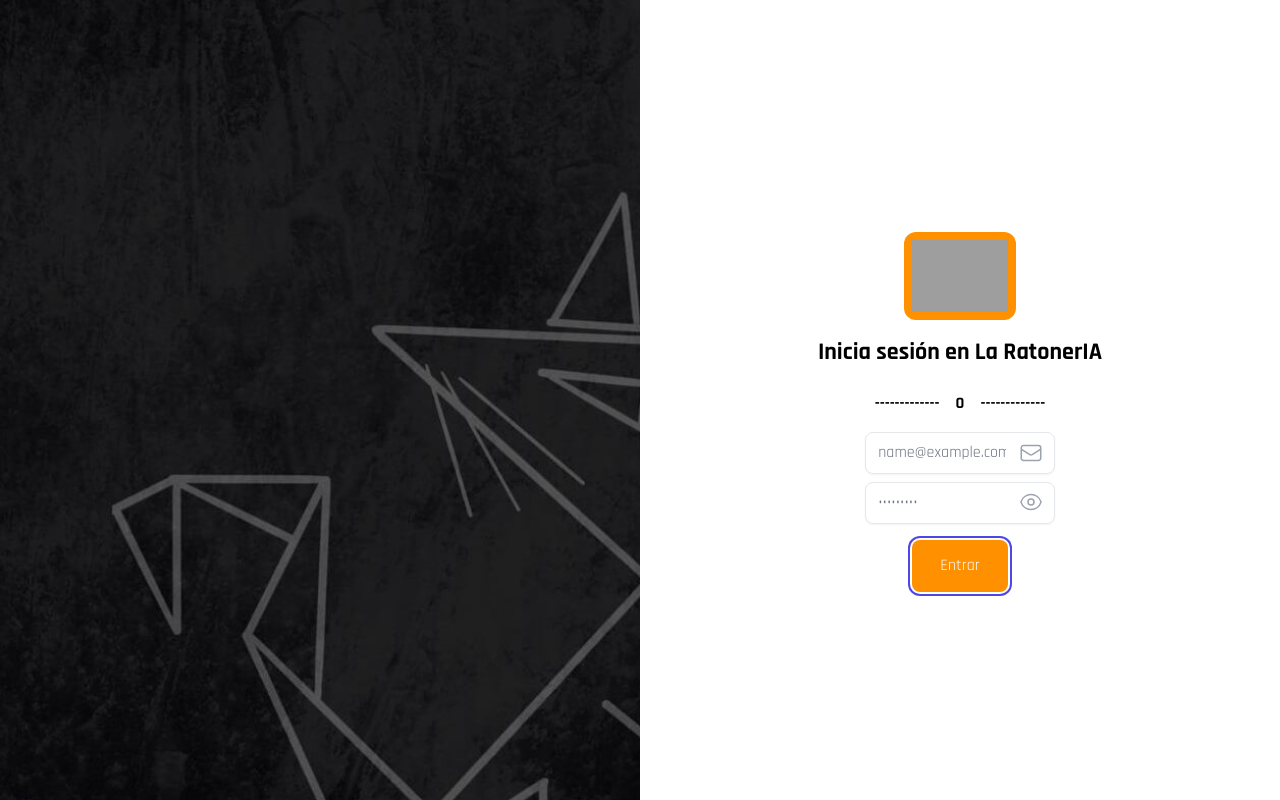
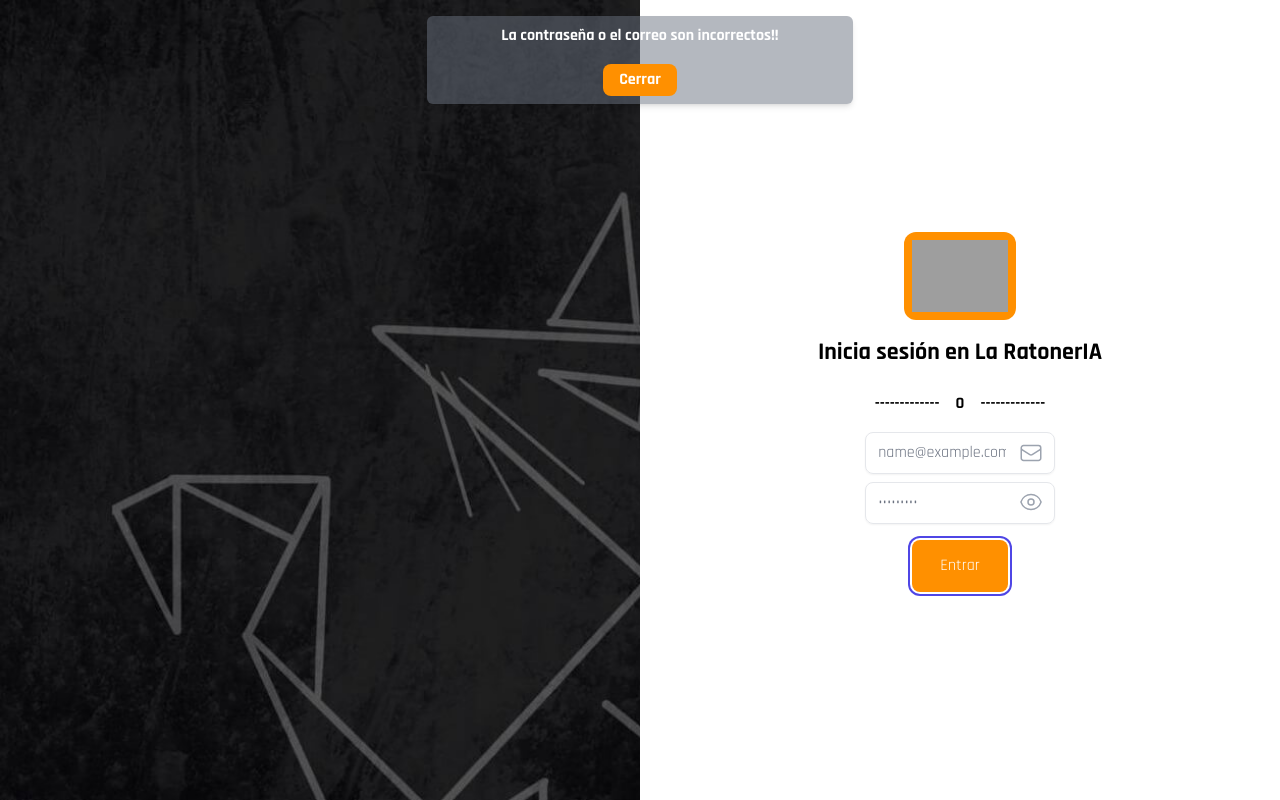
Before and after one commit to javiernfigueroa/ratoneria, a React (Vite) app: page /post in a window 1280 px wide. Both pictures are taken after typing "name@example.com", "Sample123" into the empty fields and a click on the button "Entrar". Built offline with nearby package versions, Linux system fonts and the light colour scheme; no server answers; grey boxes are pictures that could not be loaded.

Commit message:
alertlog

```diff
--- a/src/views/Login.jsx
+++ b/src/views/Login.jsx
@@ -12,6 +12,9 @@ function Login() {
     username: '',
     password: '',
   });
+
+  const [errorMessage, setErrorMessage] = useState('');
+
 
   const handleChange = (e) => {
     const { name, value } = e.target;
@@ -41,11 +44,17 @@ function Login() {
   //   localStorage.setItem('userData', JSON.stringify(userData));
   // };
 
+  const handleCloseAlert = () => {
+    setErrorMessage('');
+  };
+
   const handleSubmit = async (e) => {
     e.preventDefault();
 
     if (!formData.username || !formData.password) {
-      console.error('Por favor ingresa un correo electrónico y una contraseña');
+      console.error('Ingresa un correo electrónico y una contraseña');
+      setErrorMessage(' Ingresa un correo electrónico y una contraseña');
+
       return;
     }
 
@@ -72,11 +81,25 @@ function Login() {
       navigate('/');
     } catch (error) {
       console.error('Error:', error);
+      setErrorMessage('La contraseña o el correo son incorrectos!!');
+
     }
   };
 
   return (
     <div className="flex h-screen">
+      <div className="fixed top-0 left-0 right-0 z-50 mt-4">
+        {errorMessage && (
+          <div className="mx-auto w-1/3 bg-gray-500 bg-opacity-50 text-white font-bold p-2 rounded-md shadow-md">
+            <div className="text-center mb-4">{errorMessage}</div> {/* Aumentar el espacio hacia arriba */}
+            <div className="flex justify-center mt-2"> {/* Contenedor para centrar el botón con más espacio arriba */}
+              <button onClick={handleCloseAlert} className="bg-porange px-4 py-1 rounded-lg text-white">
+                Cerrar
+              </button>
+            </div>
+          </div>
+        )}
+      </div>
       <section
         className="hidden lg:flex lg:w-1/2 items-stretch justify-center"
         style={{
@@ -100,9 +123,13 @@ function Login() {
               />
             </Link>
           </picture>
+
           <h1 className="text-3xl sm:text-2xl font-bold mb-4 mt-2 text-center hidden sm:block">
             Inicia sesión en La RatonerIA
           </h1>
+
+
+
           {/* <div className="w-h-full flex justify-center">
             <GoogleOAuthProvider clientId={clientID}>
               <GoogleLogin
```
